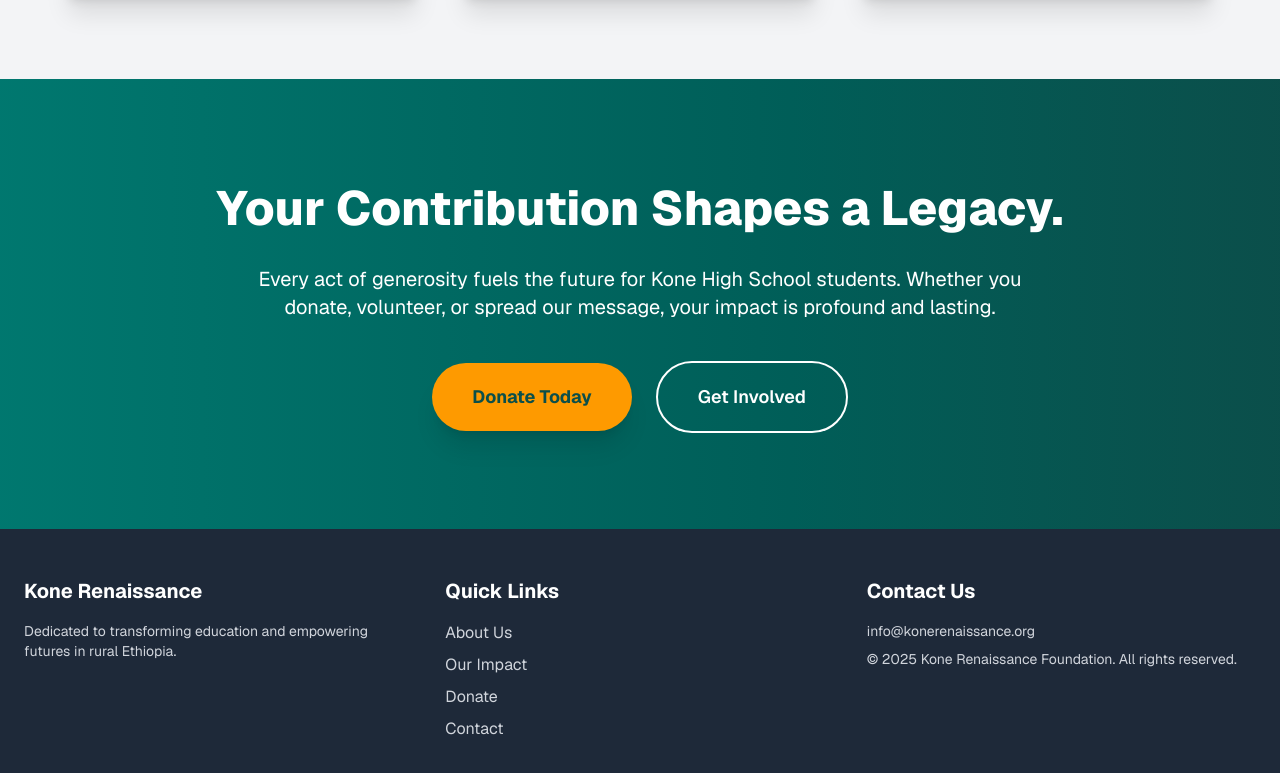
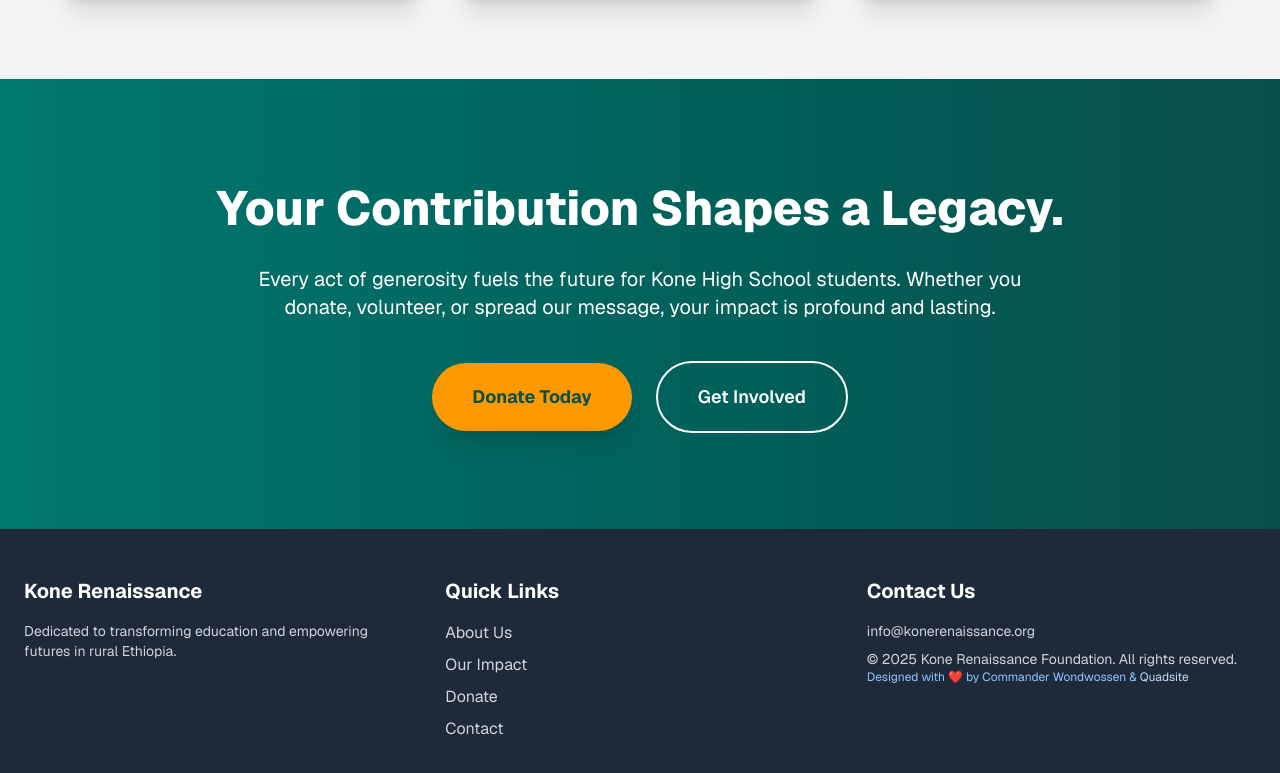
Before and after one commit to solowon27/krf, a Next.js app in the folder client/: page / in a window 1280 px wide. Shown: the part 1602-2375 px from the top of the page. Built offline with nearby package versions, Linux system fonts and the light colour scheme.

Commit message:
designed by...

```diff
--- a/client/components/Footer.tsx
+++ b/client/components/Footer.tsx
@@ -22,6 +22,9 @@
           <h4 className="text-xl font-bold text-white mb-4">Contact Us</h4>
           <p className="text-sm">info@konerenaissance.org</p>
           <p className="text-sm mt-2">&copy; {new Date().getFullYear()} Kone Renaissance Foundation. All rights reserved.</p>
+          <p className="text-xs text-blue-300 mt-auto">
+               Designed with ❤️ by Commander Wondwossen & <a href ="https://github.com/solowon27" className="text-blue-200 hover:underline" target="_blank" rel="noopener noreferrer">Quadsite</a>
+          </p>
         </div>
       </div>
     </footer>
```
